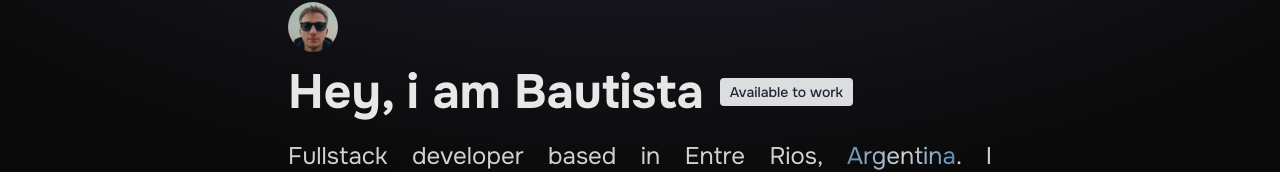
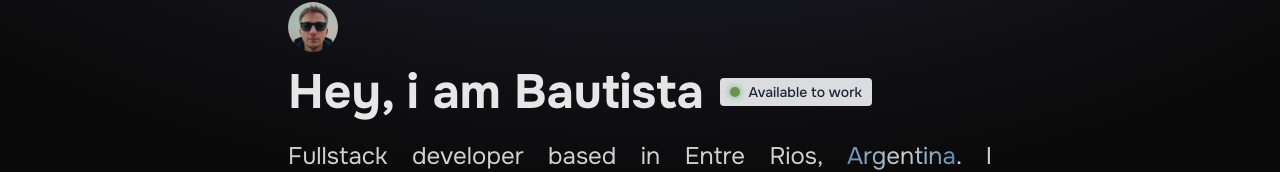
Before and after one commit to blonardi/my-portfolio, a Next.js app: page / in a window 1280 px wide. Shown: the part 282-454 px from the top of the page. Built offline with nearby package versions, Linux system fonts and the light colour scheme.

Commit message:
Add blinking light

```diff
--- /dev/null
+++ b/src/app/(index)/sections/Hero/hero.css
@@ -0,0 +1,39 @@
+.blinking-circle {
+	display: inline-block;
+	width: 10px;
+	height: 10px;
+	background-color: #4d7c0f;
+	/* Color verde */
+	border-radius: 50%;
+	box-shadow: 0 0 5px 2px rgba(34, 197, 94, 0.5);
+	/* Sombra verde claro */
+	animation: blink 1s infinite;
+	margin-right: 5px;
+}
+
+
+@keyframes blink {
+	0% {
+		opacity: 0;
+	}
+
+	20% {
+		opacity: 0.2;
+	}
+
+	40% {
+		opacity: 0.5;
+	}
+
+	60% {
+		opacity: 0.8;
+	}
+
+	80% {
+		opacity: 1;
+	}
+
+	100% {
+		opacity: 0;
+	}
+}
--- a/src/app/(index)/sections/Hero/index.jsx
+++ b/src/app/(index)/sections/Hero/index.jsx
@@ -1,4 +1,5 @@
 'use client'
+import './hero.css'; // Asegúrate de importar el archivo de estilo
 import Image from 'next/image'
 import profilePic from '@/app/assets/blonardi-profile.jpeg'
 import SocialPill from './SocialPill'
@@ -16,7 +17,7 @@ export default function Hero() {
 				</figure>
 				<h1 className="flex flex-row pb-6 text-2xl font-bold text-white lg:text-5xl gap-x-4">Hey, i am Bautista<a href="https://www.linkedin.com/in/bautista-lonardi/" className="flex items-center justify-center transition hover:scale-105"
 					target="_blank"
-				><span className="bg-gray-100 text-gray-800 text-sm font-medium me-2 px-2.5 py-1 rounded dark:bg-gray-700 dark:text-gray-300 text-pretty">Available to work</span></a>
+				><span className="bg-gray-100 text-gray-800 text-sm font-medium me-2 px-2.5 py-1 rounded dark:bg-gray-700 dark:text-gray-300 text-pretty"><span className="blinking-circle"></span> Available to work</span></a>
 				</h1>
 				<h2 className="text-lg text-justify lg:text-2xl opacity-90">Fullstack developer based in Entre Rios, <span className='inline-block bg-gradient-to-r from-[#73ACDF] via-[#fff] to-[#73ACDF] bg-clip-text text-transparent'>Argentina</span>. I specialized in create special and unique web apps. My stack is Next, Express, some Python and SQL too.. </h2>
 
```
